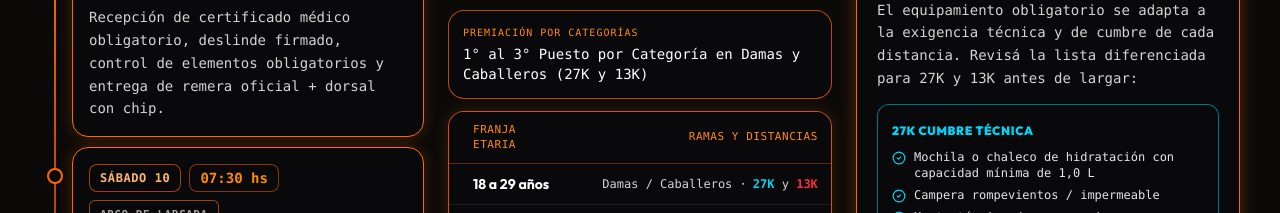
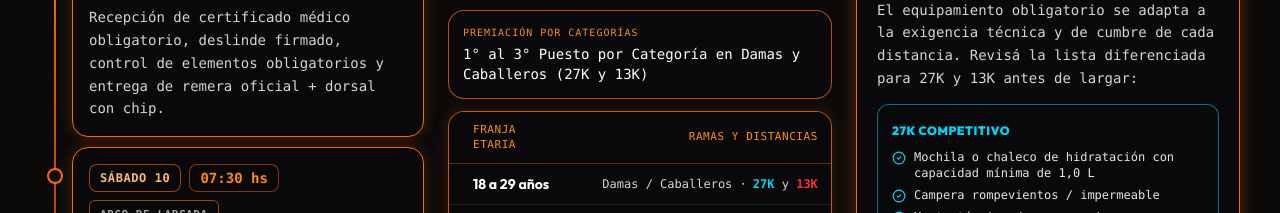
Before and after one commit to lucciancia20-alt/reto-al-filo-web, a React (Vite) app: page / in a window 1280 px wide. Shown: the part 3240-3453 px from the top of the page. Built offline with nearby package versions, Linux system fonts and the light colour scheme; no server answers.

Commit message:
fix(gear): etiquetas de distancia dinamicas desde circuits.tabLabel (27K Competitivo / 13K Competitivo)

```diff
--- a/src/components/AdminModal.jsx
+++ b/src/components/AdminModal.jsx
@@ -1456,6 +1456,7 @@ export default function AdminModal({
                   faqs={draft.faqs}
                   mandatoryGear={draft.mandatoryGear}
                   ageCategories={draft.ageCategories}
+                  circuits={draft.circuits}
                   setDraft={setDraft}
                   onScheduleChange={handleScheduleChange}
                   onAddSchedule={handleAddSchedule}
--- a/src/components/InfoFaqSection.jsx
+++ b/src/components/InfoFaqSection.jsx
@@ -78,6 +78,11 @@ export default function InfoFaqSection({ raceConfig = RACE_CONFIG }) {
   const gear13 = (Array.isArray(mandatoryGear?.['13K']) ? mandatoryGear['13K'] : RACE_CONFIG.mandatoryGear['13K']).filter(
     (item) => String(item || '').trim()
   );
+
+  // Nombres de distancia dinámicos desde circuits (con fallback al hardcode original)
+  const circuits = raceConfig?.circuits || RACE_CONFIG.circuits;
+  const label27 = circuits?.['27K']?.tabLabel || '27K Competitivo';
+  const label13 = circuits?.['13K']?.tabLabel || '13K Competitivo';
 
   const ageCategories = raceConfig?.ageCategories || RACE_CONFIG.ageCategories;
   const categoryBrackets = (
@@ -166,8 +171,8 @@ export default function InfoFaqSection({ raceConfig = RACE_CONFIG }) {
                 {ageCategories.title || 'Categorías por Edad y Premiación'}
               </h2>
               <p className="mt-0 text-balance text-xs sm:text-sm text-stone-300">
-                Aplicable tanto para <strong className="text-cyan-400">27K Competitivo</strong> como para{' '}
-                <strong className="text-red-500">13K Competitivo</strong> en ramas Damas y Caballeros.
+                Aplicable tanto para <strong className="text-cyan-400">{label27}</strong> como para{' '}
+                <strong className="text-red-500">{label13}</strong> en ramas Damas y Caballeros.
               </p>
             </div>
 
@@ -333,7 +338,7 @@ export default function InfoFaqSection({ raceConfig = RACE_CONFIG }) {
                           <div className="grid grid-cols-1 sm:grid-cols-2 xl:grid-cols-1 gap-3">
                             <div className="rounded-xl bg-zinc-950 border border-cyan-500/60 p-3.5">
                               <span className="inline-flex items-center gap-1.5 text-xs font-display font-black uppercase tracking-wider text-cyan-400">
-                                27K Cumbre Técnica
+                                {label27}
                               </span>
                               <ul className="mt-2 space-y-1.5 text-xs text-stone-200">
                                 {gear27.map((item, idx) => (
@@ -347,7 +352,7 @@ export default function InfoFaqSection({ raceConfig = RACE_CONFIG }) {
 
                             <div className="rounded-xl bg-zinc-950 border border-red-500/60 p-3.5">
                               <span className="inline-flex items-center gap-1.5 text-xs font-display font-black uppercase tracking-wider text-red-500">
-                                13K Competitivo
+                                {label13}
                               </span>
                               <ul className="mt-2 space-y-1.5 text-xs text-stone-200">
                                 {gear13.map((item, idx) => (
--- a/src/components/RegistrationModal.jsx
+++ b/src/components/RegistrationModal.jsx
@@ -163,6 +163,10 @@ export default function RegistrationModal({
   const reglamentFaq = (raceConfig?.faqs || RACE_CONFIG.faqs).find((f) => f.id === 'reglamento');
   const ageCategories = raceConfig?.ageCategories || RACE_CONFIG.ageCategories;
 
+  // Nombres de distancia dinámicos desde circuits (con fallback)
+  const label27 = circuits?.['27K']?.tabLabel || '27K Competitivo';
+  const label13 = circuits?.['13K']?.tabLabel || '13K Competitivo';
+
   const distances = ['27K', '13K'].map((id) => {
     const c = circuits[id] || RACE_CONFIG.circuits[id];
     const stationCount = Array.isArray(c.hydrationStations)
@@ -170,7 +174,7 @@ export default function RegistrationModal({
       : c.hydrationCount;
     return {
       id,
-      title: id === '13K' ? '13K Competitivo' : '27K Competitivo',
+      title: c.tabLabel || (id === '13K' ? '13K Competitivo' : '27K Competitivo'),
       price: c.price || RACE_CONFIG.circuits[id].price,
       elevation: `${c.elevationGain} D+`,
       details: `${stationCount} Puestos de Hidratación · Corte ${c.cutoffTime}`,
@@ -1260,7 +1264,7 @@ export default function RegistrationModal({
                     <div className="grid grid-cols-1 sm:grid-cols-2 gap-2 pt-1">
                       <div className="rounded-lg bg-zinc-950 border border-cyan-500/40 p-2.5">
                         <span className="block font-bold text-cyan-400 text-[10px] uppercase">
-                          Obligatorios 27K
+                          Obligatorios {label27}
                         </span>
                         <ul className="mt-1 space-y-0.5 list-disc pl-3.5">
                           {gear27.map((g, i) => (
@@ -1270,7 +1274,7 @@ export default function RegistrationModal({
                       </div>
                       <div className="rounded-lg bg-zinc-950 border border-red-500/40 p-2.5">
                         <span className="block font-bold text-red-400 text-[10px] uppercase">
-                          Obligatorios 13K
+                          Obligatorios {label13}
                         </span>
                         <ul className="mt-1 space-y-0.5 list-disc pl-3.5">
                           {gear13.map((g, i) => (
--- a/src/components/admin/AdminScheduleFaqTab.jsx
+++ b/src/components/admin/AdminScheduleFaqTab.jsx
@@ -2,7 +2,6 @@ import React, { useState, useRef, useEffect } from 'react';
 import { Plus, Trash2, ShieldCheck, Award } from 'lucide-react';
 import { RACE_CONFIG } from '../../data/raceConfig';
 import ResizableTextarea from './ResizableTextarea';
-
 export default function AdminScheduleFaqTab({
   schedule,
   faqs,
@@ -13,6 +12,7 @@ export default function AdminScheduleFaqTab({
   onAddSchedule,
   onRemoveSchedule,
   onFaqChange,
+  circuits,
 }) {
   const [confirmingKey, setConfirmingKey] = useState(null);
   const confirmTimerRef = useRef(null);
@@ -72,6 +72,10 @@ export default function AdminScheduleFaqTab({
   const brackets = Array.isArray(cats.brackets)
     ? cats.brackets
     : RACE_CONFIG.ageCategories.brackets;
+
+  // Nombres de distancia dinámicos desde circuits (con fallback)
+  const label27 = circuits?.['27K']?.tabLabel || RACE_CONFIG.circuits['27K'].tabLabel || '27K Competitivo';
+  const label13 = circuits?.['13K']?.tabLabel || RACE_CONFIG.circuits['13K'].tabLabel || '13K Competitivo';
 
   const updateGearList = (dist, nextList) => {
     setDraft((prev) => ({
@@ -247,7 +251,7 @@ export default function AdminScheduleFaqTab({
           <ShieldCheck className="w-4 h-4 text-amber-400 shrink-0" />
           <div>
             <h4 className="font-display text-sm font-medium text-white uppercase tracking-wide">
-              Elementos Obligatorios Diferenciados (27K vs. 13K)
+              Elementos Obligatorios Diferenciados ({label27} vs. {label13})
             </h4>
             <p className="text-[11px] text-stone-400">
               Se muestran en la sección Elementos Obligatorios del FAQ y en la vista previa del
@@ -260,7 +264,7 @@ export default function AdminScheduleFaqTab({
           {[
             {
               dist: '27K',
-              title: '27K Cumbre Técnica',
+              title: label27,
               items: gear27,
               accentText: 'text-cyan-400',
               borderClass: 'border-cyan-500/50 focus:border-cyan-400',
@@ -268,7 +272,7 @@ export default function AdminScheduleFaqTab({
             },
             {
               dist: '13K',
-              title: '13K Competitivo',
+              title: label13,
               items: gear13,
               accentText: 'text-red-500',
               borderClass: 'border-red-500/50 focus:border-red-400',
```
